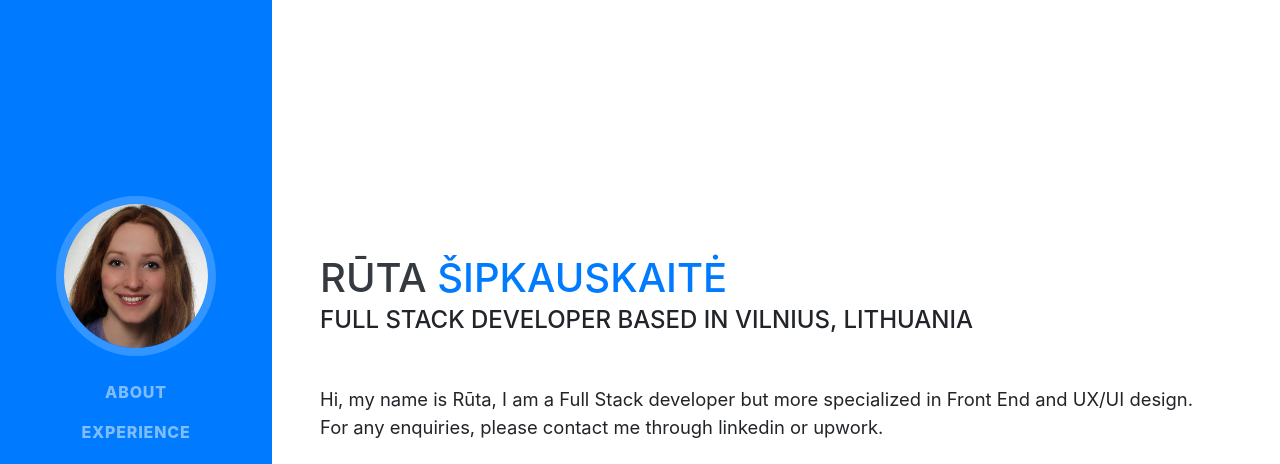
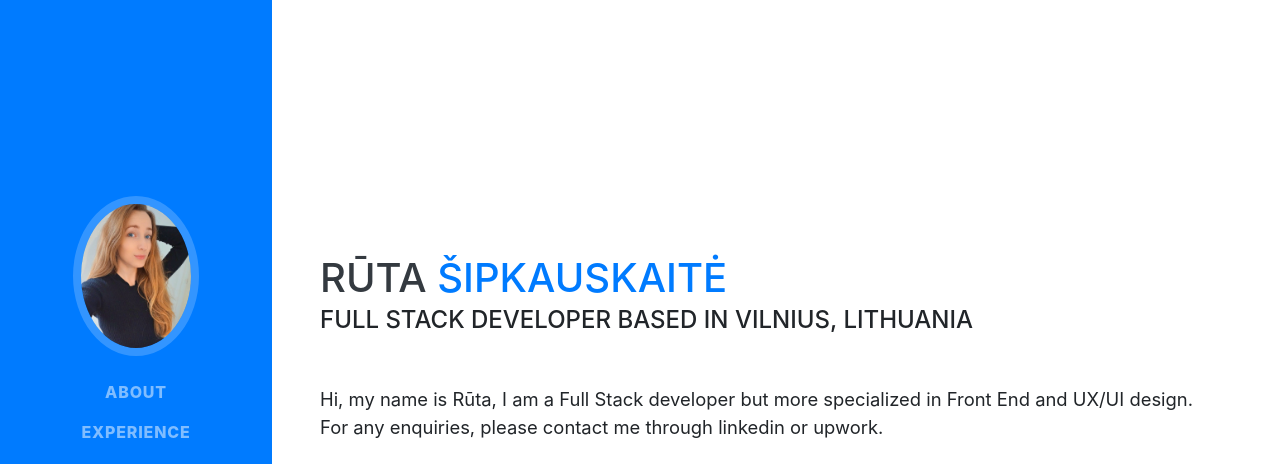
Before and after one commit to rutasip/resume-website, a website with bundled scripts: page index.html in a window 1280 px wide. Shown: the top 464 px of the page. Built offline with nearby package versions, Linux system fonts and the light colour scheme; a web font is replaced by a local one.

Commit message:
changed personal image

```diff
--- a/index.html
+++ b/index.html
@@ -39,7 +39,7 @@
         <span class="d-none d-lg-block">
           <img
             class="img-fluid img-profile rounded-circle mx-auto mb-2"
-            src="img/profile.jpg"
+            src="img/profile2.jpg"
             alt=""
           />
         </span>
```
Also changed, not shown: img/profile2.jpg (added).
